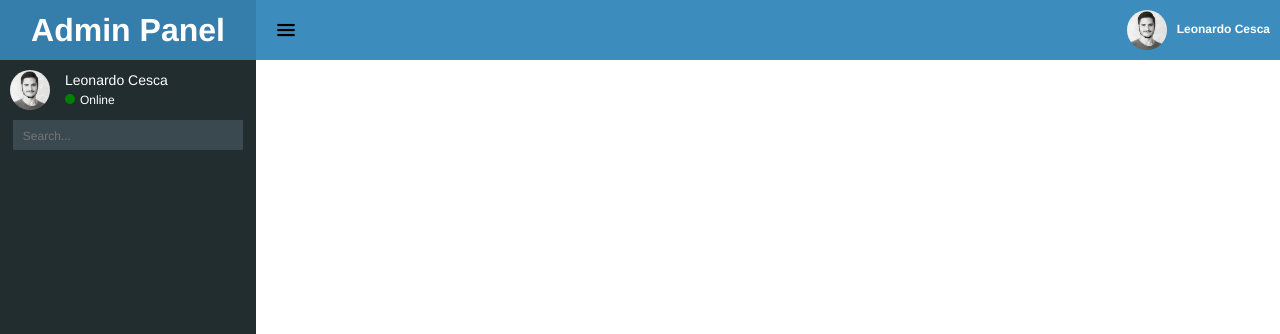
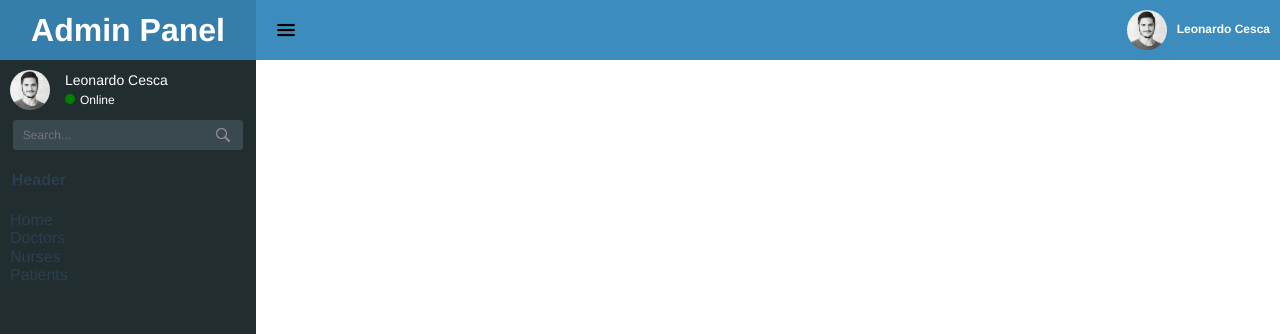
Before and after one commit to LeonardoCesca/trilha-front-2019, a Vue app in the folder challenge-dashboard/: page / in a window 1280 px wide. Shown: the top 334 px of the page. Built offline with nearby package versions, Linux system fonts and the light colour scheme.

Commit message:
ADD new component

```diff
--- a/challenge-dashboard/src/components/Aside.vue
+++ b/challenge-dashboard/src/components/Aside.vue
@@ -5,18 +5,21 @@
     </header>
     <Profile></Profile>
     <Search></Search>
+    <Itens></Itens>
   </aside>
 </template>
 
 <script>
 
 import Profile from './Profile.vue'
-import Search from './Search.vue'
+import Search from './Search-Nav.vue'
+import Itens from './Itens-Nav.vue'
 
 export default {
   components: {
     Profile,
-    Search
+    Search,
+    Itens
   }
 };
 </script>
--- /dev/null
+++ b/challenge-dashboard/src/components/Itens-Nav.vue
@@ -0,0 +1,33 @@
+<template>
+ <section class="c-itens">
+     <h4 class="c-itens__title">Header</h4>
+     <ul class="c-itens__list">
+         <li class="c-itens__item">Home</li>
+         <li class="c-itens__item">Doctors</li>
+         <li class="c-itens__item">Nurses</li>
+         <li class="c-itens__item">Patients</li>
+     </ul>
+ </section>
+</template>
+
+<script>
+export default {};
+</script>
+
+<style lang="scss" scoped>
+.c-itens {
+  display: flex;
+  flex-direction: column;
+  float: left;
+  padding-left: 10px;
+
+  &__list {
+    text-align: initial;
+    list-style: none;
+    margin: 0;
+    padding: 0;
+  }
+
+
+}
+</style>
--- a/challenge-dashboard/src/components/Search.vue
+++ b/challenge-dashboard/src/components/Search-Nav.vue
@@ -1,6 +1,7 @@
 <template>
  <section class="c-search">
      <input type="text" class="c-search__input" placeholder="Search...">
+     <img class="c-search__img" src="../assets/img/ico-finder.png" alt="">
  </section>
 </template>
 
@@ -11,19 +12,32 @@ export default {};
 <style lang="scss" scoped>
 .c-search {
   display: flex;
+  align-items: center;
   background-color: #39494f;
   width: 90%;
   margin: 0 auto;
   height: 30px;
+  border-radius: 3px;
 
   &__input {
     background: transparent;
+    width: 100%;
+    height: 100%;
+    color: #fff;
+    font-size: 12px;
+    padding-left: 10px;
     border: 0 none;
+    outline: 0;
 
     &::placeholder {
-      padding-left: 8px;
       font-size: 12px;
     }
   }
+
+  &__img {
+    width: 21px;
+    height: 21px;
+    padding-right: 10px;
+  }
 }
 </style>
```
Also changed, not shown: challenge-dashboard/src/assets/img/ico-finder.png (added).
